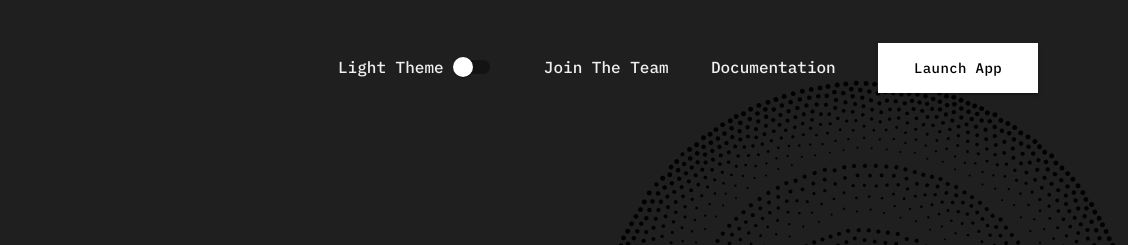
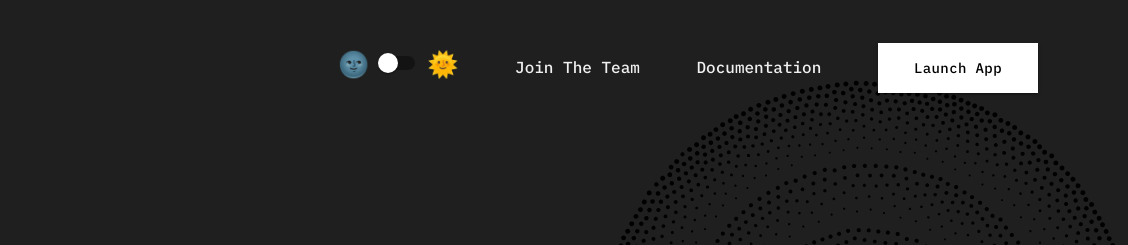
Before and after one commit to credix-finance/credix-website, a Gatsby site: page / in a window 1280 px wide. Shown: the top 245 px of the page, 152-1280 px from the left. Built offline with nearby package versions, Linux system fonts and the light colour scheme; Gatsby itself is replaced by a stand-in of ours.

Commit message:
add moon and sun

```diff
--- a/src/components/HeaderComponent.tsx
+++ b/src/components/HeaderComponent.tsx
@@ -12,9 +12,10 @@ export const HeaderComponent = ({ isMobile, isLightTheme, setIsLightTheme }: ICo
   const headerLinks = () => {
     return (
       <>
-        <div className="h-flex-row h-flex-row--align-center header-component--link">
-          <span>Light Theme</span>
+        <div className="h-flex-row h-flex-row--align-center header-component--link header-component--switch">
+          <span>🌚</span>
           <Switch {...label} color={'default'} value={isLightTheme} onChange={(e, bool) => setIsLightTheme && setIsLightTheme(bool)}/>
+          <span>🌞</span>
         </div>
         <span className="header-component--link" onClick={() => openInNewTab('https://angel.co/company/credix')}>Join The Team</span>
         <span className="header-component--link" onClick={() => openInNewTab('https://credix.gitbook.io/credix')}>Documentation</span>
--- a/src/theme/scss/components/_header-component.scss
+++ b/src/theme/scss/components/_header-component.scss
@@ -14,6 +14,12 @@
       margin-bottom: $UNIT * 2;
     }
 
+  }
+
+  &--switch {
+    span {
+      font-size: 25px;
+    }
   }
 
   &--menu-button{
```
